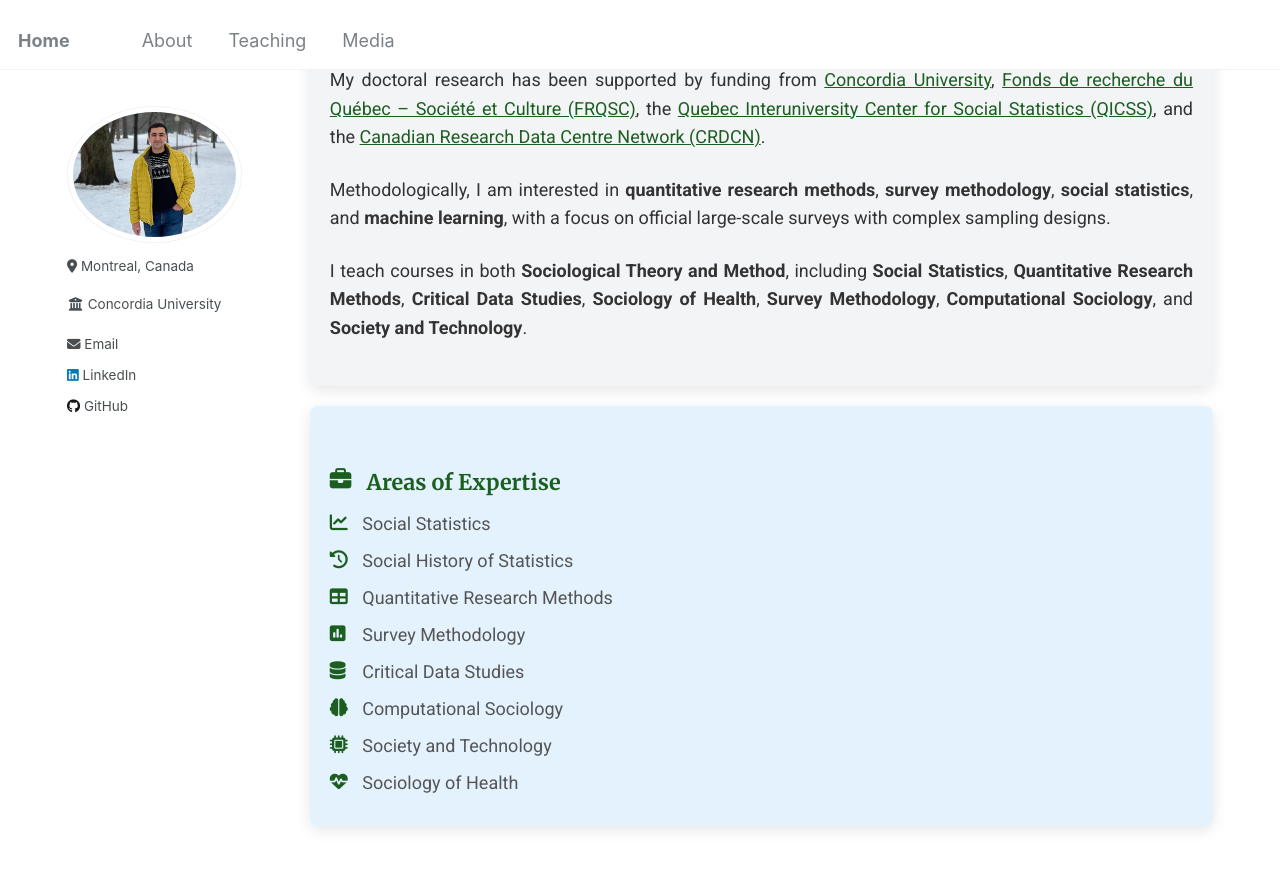
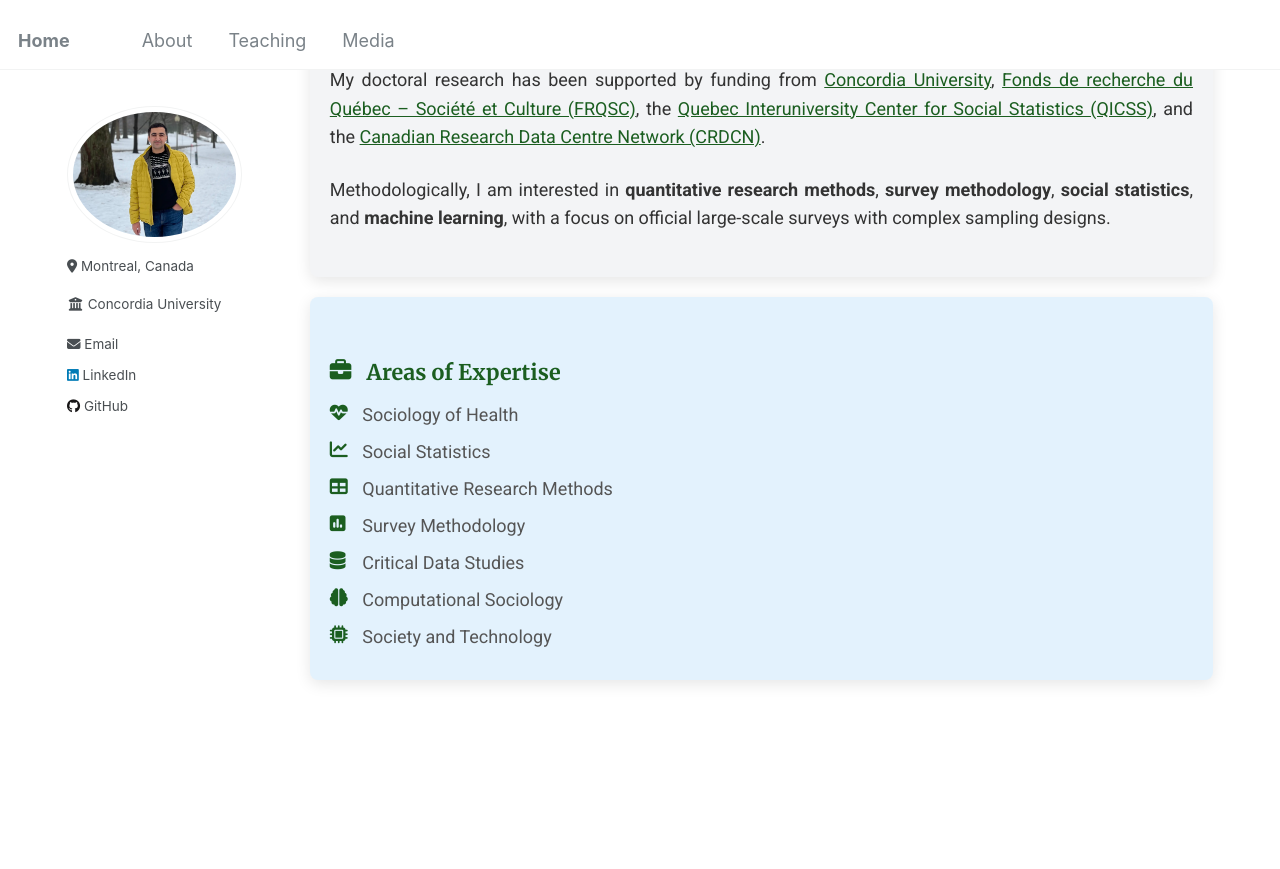
Before and after one commit to Mohsnmonji/mohsnmonji.github.io, a Jekyll site: the page built from about-me.md, in a window 1280 px wide and 900 px high, scrolled down 286 px. Shown: the top 869 px of the window. Built offline with Jekyll 4.4.1, drawn with Linux system fonts in a browser that asks for light colours.

Commit message:
Update about-me.md

```diff
--- a/about-me.md
+++ b/about-me.md
@@ -109,25 +109,18 @@ author_profile: true
     <strong>social statistics</strong>, and <strong>machine learning</strong>, with a focus on official large-scale surveys with complex sampling designs.
   </p>
 
-  <p>
-    I teach courses in both <strong>Sociological Theory and Method</strong>, including <strong>Social Statistics</strong>,
-    <strong>Quantitative Research Methods</strong>, <strong>Critical Data Studies</strong>, <strong>Sociology of Health</strong>,
-    <strong>Survey Methodology</strong>, <strong>Computational Sociology</strong>, and <strong>Society and Technology</strong>.
-</p>
-
 </div>
 
 <div class="card">
-  <h3><i class="fas fa-briefcase icon"></i> Areas of Expertise</h3>
+  <h3><i class="fas fa-briefcase icon"></i> Areas of Expertise </h3>
   <ul>
+    <li><i class="fas fa-heartbeat icon"></i> Sociology of Health</li>
     <li><i class="fas fa-chart-line icon"></i> Social Statistics</li>
-    <li><i class="fas fa-history icon"></i> Social History of Statistics</li>
     <li><i class="fas fa-table icon"></i> Quantitative Research Methods</li>
     <li><i class="fas fa-poll icon"></i> Survey Methodology</li>
     <li><i class="fas fa-database icon"></i> Critical Data Studies</li>
     <li><i class="fas fa-brain icon"></i> Computational Sociology</li>
     <li><i class="fas fa-microchip icon"></i> Society and Technology</li>
-<li><i class="fas fa-heartbeat icon"></i> Sociology of Health</li>
 
   </ul>
 </div>
```
